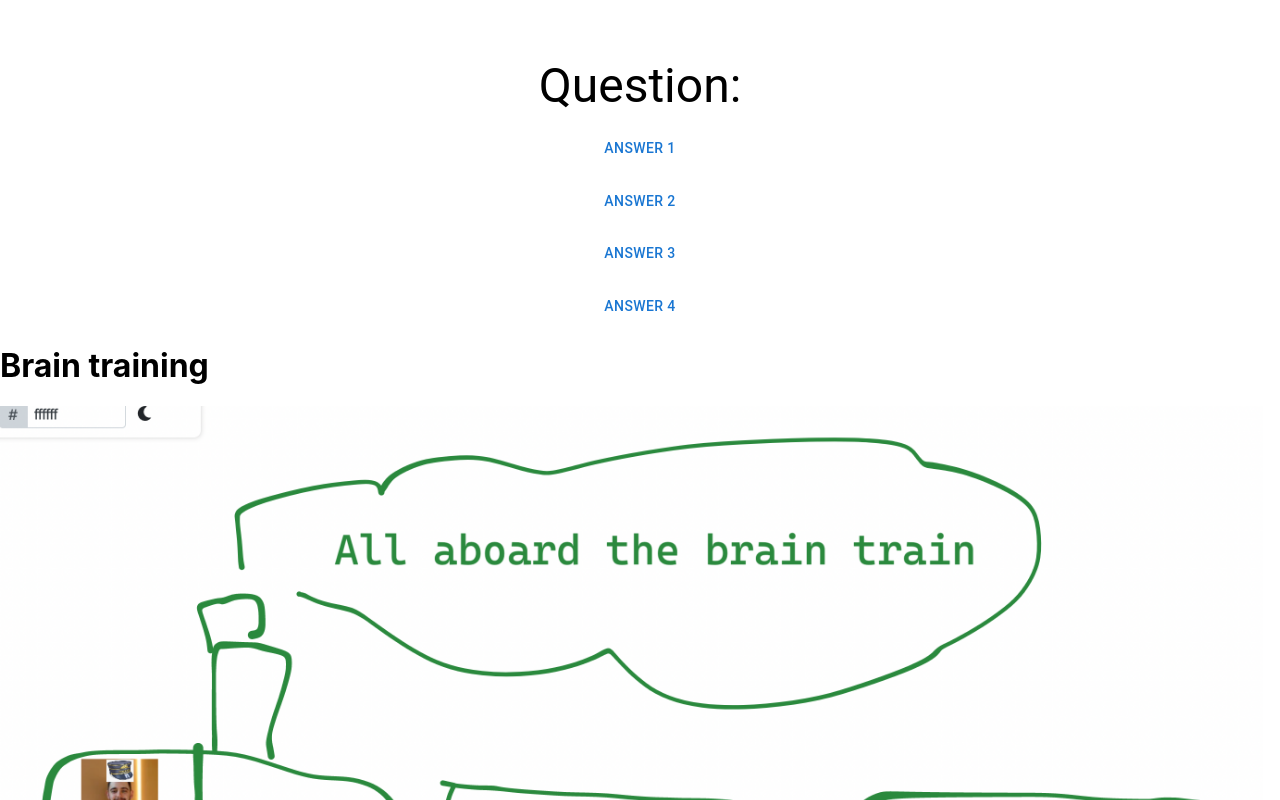
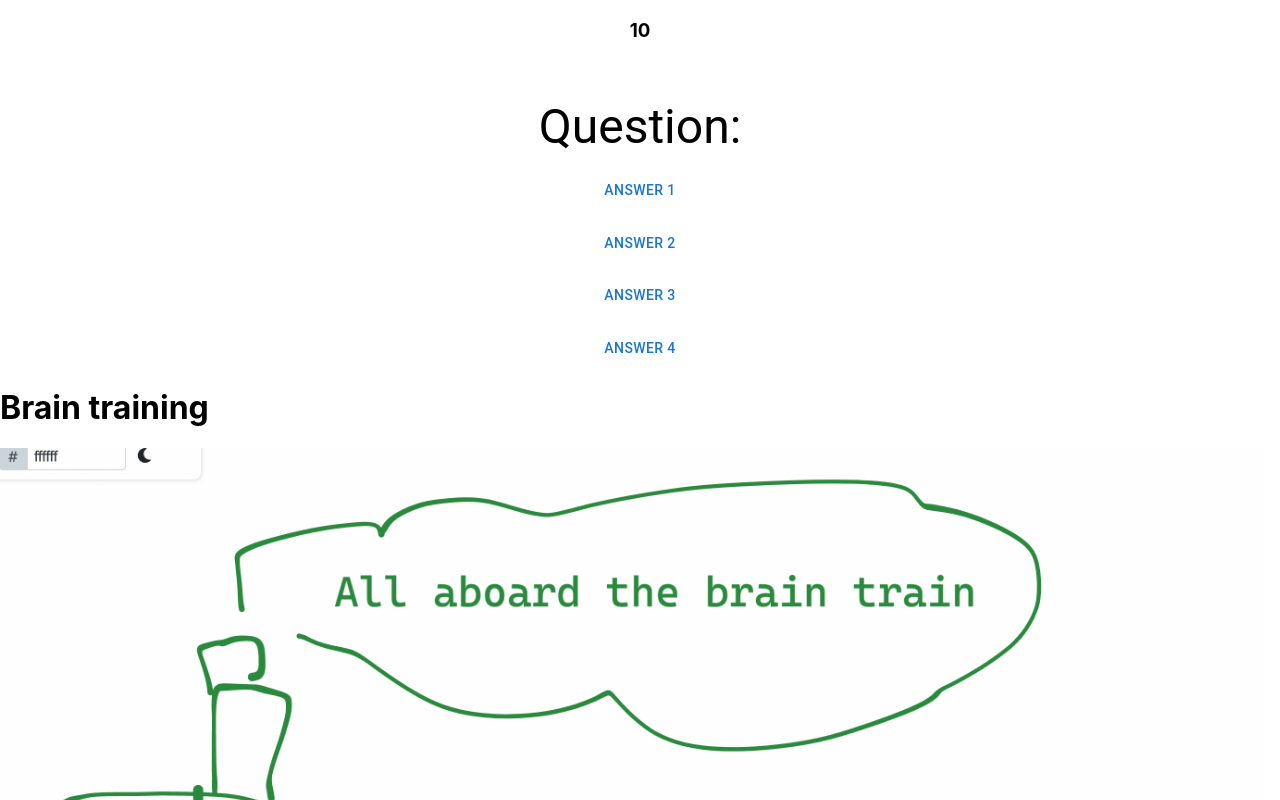
Before and after one commit to tibo8841/brain-training-frontend, a React (Create React App) app in the folder brain-training/: page /lobby/play in a window 1280 px wide. Shown: the top 800 px of the page. Built offline with nearby package versions, Linux system fonts and the light colour scheme; the HTML template or start-up script is replaced by a standard one.

Commit message:
timer component done

```diff
--- a/brain-training/src/Components/Game/Timer.js
+++ b/brain-training/src/Components/Game/Timer.js
@@ -1,5 +1,35 @@
+import { useState } from "react";
+
 export default function Timer() {
-  return;
+  const [seconds, setSeconds] = useState(15);
+
+  function countdownTimer() {
+    for (let i = 0; i < 15; i++) {
+      if (seconds > 0) {
+        setTimeout(() => {
+          setSeconds(seconds - 1);
+        }, 1000);
+      }
+    }
+  }
+
+  let timerColour = "black";
+
+  if (seconds < 6 && seconds > 3) {
+    timerColour = "#ed8439";
+  }
+
+  if (seconds < 4) {
+    timerColour = "#ed1313";
+  }
+
+  countdownTimer();
+
+  return (
+    <div>
+      <h3 style={{ color: timerColour }}>{seconds}</h3>
+    </div>
+  );
 }
 
 // -Timer
```
